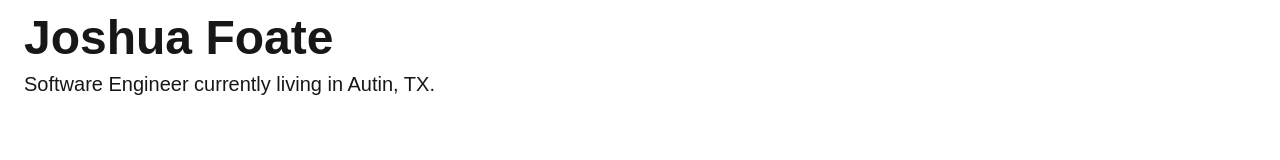
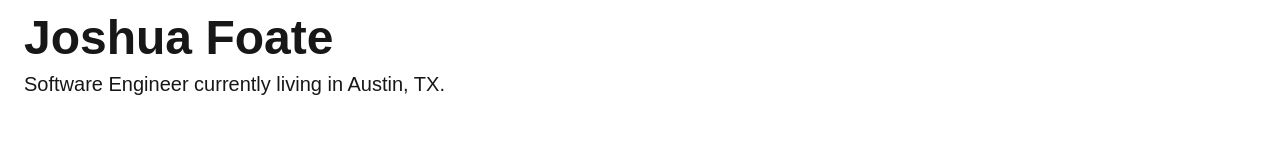
Before and after one commit to JoshuaFoate/portfolio-site, a Next.js app: page / in a window 1280 px wide. Shown: the part 417-577 px from the top of the page. Built offline with nearby package versions, Linux system fonts and the light colour scheme.

Commit message:
Fix typo from Autin to Austin

```diff
--- a/src/components/Hero.tsx
+++ b/src/components/Hero.tsx
@@ -2,7 +2,7 @@ export default function Hero() {
     return (
         <section id="home" className="min-h-screen flex flex-col justify-center px-6">
             <h1 className="text-5xl font-bold">Joshua Foate</h1>
-            <p className="text-xl mt-2">Software Engineer currently living in Autin, TX.</p>
+            <p className="text-xl mt-2">Software Engineer currently living in Austin, TX.</p>
         </section>
     );
 }
```
